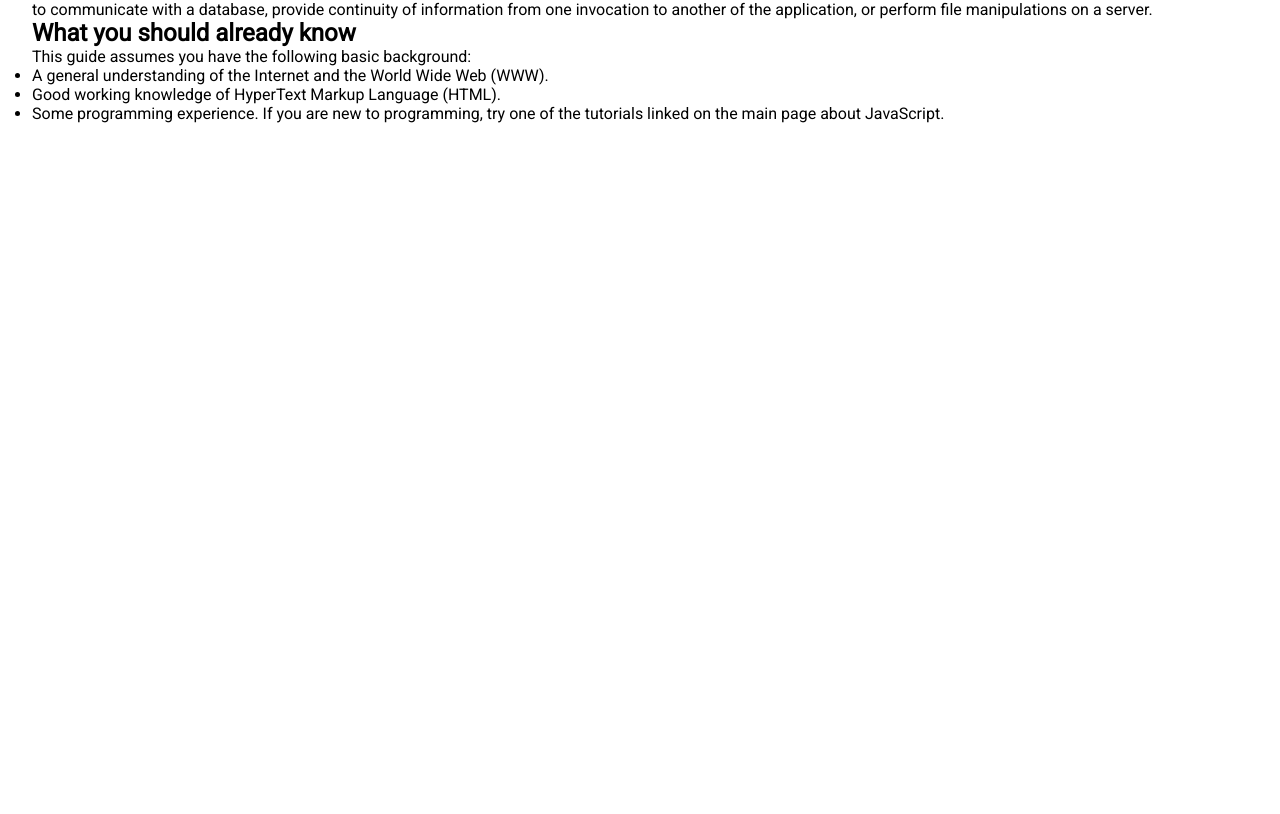
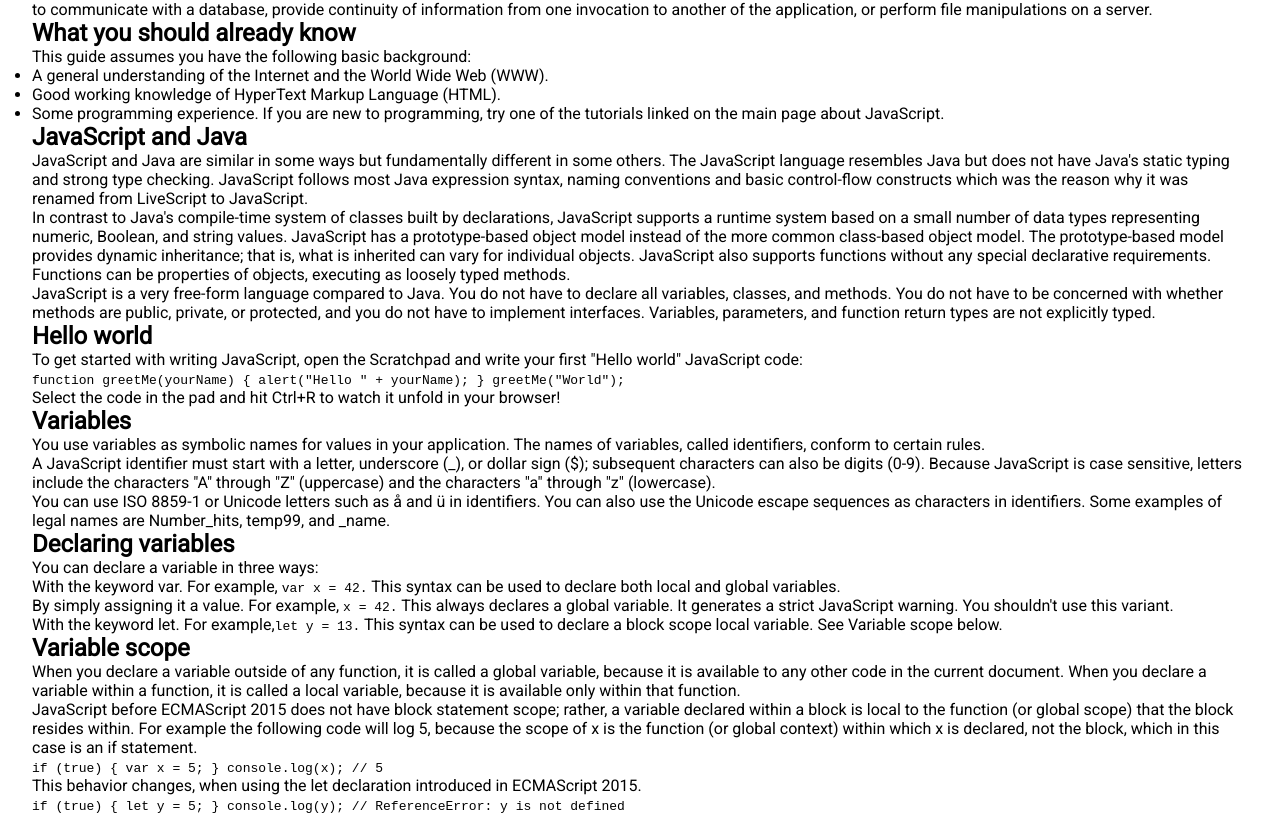
Before and after one commit to irenemanas/JS-documentation-page, a website: page src/html/index.html in a window 1280 px wide. Shown: the part 487-1301 px from the top of the page. Before the commit the page ends 800 px from the top, so only its background shows below. Drawn offline with nearby package versions, Linux system fonts and the light colour scheme; files that its build step writes are made by us from their sources.

Commit message:
Add main html content

```diff
--- a/src/html/partials/main.html
+++ b/src/html/partials/main.html
@@ -1,10 +1,11 @@
 <main class="page__main">
+  <section>
     <header><h2>Introduction</h2></header>
     <article>
       <p>
-      JavaScript is a cross-platform, object-oriented scripting language. It is a small and lightweight language. Inside
-      a host environment (for example, a web browser), JavaScript can be connected to the objects of its environment to
-      provide programmatic control over them.
+        JavaScript is a cross-platform, object-oriented scripting language. It is a small and lightweight language.
+        Inside a host environment (for example, a web browser), JavaScript can be connected to the objects of its
+        environment to provide programmatic control over them.
       </p>
       <p>
         JavaScript contains a standard library of objects, such as Array, Date, and Math, and a core set of language
@@ -14,17 +15,19 @@
       <ul>
         <li>
           JavaScript contains a standard library of objects, such as Array, Date, and Math, and a core set of language
-        elements such as operators, control structures, and statements. Core JavaScript can be extended for a variety of
-        purposes by supplementing it with additional objects; for example:
+          elements such as operators, control structures, and statements. Core JavaScript can be extended for a variety
+          of purposes by supplementing it with additional objects; for example:
         </li>
         <li>
           Server-side JavaScript extends the core language by supplying objects relevant to running JavaScript on a
           server. For example, server-side extensions allow an application to communicate with a database, provide
-        continuity of information from one invocation to another of the application, or perform file manipulations on a
-        server.
+          continuity of information from one invocation to another of the application, or perform file manipulations on
+          a server.
         </li>
       </ul>
     </article>
+  </section>
+  <section>
     <header><h2>What you should already know</h2></header>
     <article>
       <p>This guide assumes you have the following basic background:</p>
@@ -37,4 +40,94 @@
         </li>
       </ul>
     </article>
+  </section>
+  <section>
+    <header><h2>JavaScript and Java</h2></header>
+    <article>
+      <p>
+        JavaScript and Java are similar in some ways but fundamentally different in some others. The JavaScript language
+        resembles Java but does not have Java's static typing and strong type checking. JavaScript follows most Java
+        expression syntax, naming conventions and basic control-flow constructs which was the reason why it was renamed
+        from LiveScript to JavaScript.
+      </p>
+      <p>
+        In contrast to Java's compile-time system of classes built by declarations, JavaScript supports a runtime system
+        based on a small number of data types representing numeric, Boolean, and string values. JavaScript has a
+        prototype-based object model instead of the more common class-based object model. The prototype-based model
+        provides dynamic inheritance; that is, what is inherited can vary for individual objects. JavaScript also
+        supports functions without any special declarative requirements. Functions can be properties of objects,
+        executing as loosely typed methods.
+      </p>
+      <p>
+        JavaScript is a very free-form language compared to Java. You do not have to declare all variables, classes, and
+        methods. You do not have to be concerned with whether methods are public, private, or protected, and you do not
+        have to implement interfaces. Variables, parameters, and function return types are not explicitly typed.
+      </p>
+    </article>
+  </section>
+  <section>
+    <header><h2>Hello world</h2></header>
+    <article>
+      <p>
+        To get started with writing JavaScript, open the Scratchpad and write your first "Hello world" JavaScript code:
+      </p>
+      <code>function greetMe(yourName) { alert("Hello " + yourName); } greetMe("World"); </code>
+      <p>Select the code in the pad and hit Ctrl+R to watch it unfold in your browser!</p>
+    </article>
+  </section>
+  <section>
+    <header><h2>Variables</h2></header>
+    <article>
+      <p>
+        You use variables as symbolic names for values in your application. The names of variables, called identifiers,
+        conform to certain rules.
+      </p>
+      <p>
+        A JavaScript identifier must start with a letter, underscore (_), or dollar sign ($); subsequent characters can
+        also be digits (0-9). Because JavaScript is case sensitive, letters include the characters "A" through "Z"
+        (uppercase) and the characters "a" through "z" (lowercase).
+      </p>
+      <p>
+        You can use ISO 8859-1 or Unicode letters such as å and ü in identifiers. You can also use the Unicode escape
+        sequences as characters in identifiers. Some examples of legal names are Number_hits, temp99, and _name.
+      </p>
+    </article>
+  </section>
+  <section>
+    <header><h2>Declaring variables</h2></header>
+    <article>
+      <p>You can declare a variable in three ways:</p>
+      <p>
+        With the keyword var. For example, <code>var x = 42.</code> This syntax can be used to declare both local and
+        global variables.
+      </p>
+      <p>
+        By simply assigning it a value. For example, <code><code>x = 42.</code></code> This always declares a global
+        variable. It generates a strict JavaScript warning. You shouldn't use this variant.
+      </p>
+      <p>
+        With the keyword let. For example,<code>let y = 13.</code> This syntax can be used to declare a block scope
+        local variable. See Variable scope below.
+      </p>
+    </article>
+  </section>
+  <section>
+    <header><h2>Variable scope</h2></header>
+    <article>
+      <p>
+        When you declare a variable outside of any function, it is called a global variable, because it is available to
+        any other code in the current document. When you declare a variable within a function, it is called a local
+        variable, because it is available only within that function.
+      </p>
+      <p>
+        JavaScript before ECMAScript 2015 does not have block statement scope; rather, a variable declared within a
+        block is local to the function (or global scope) that the block resides within. For example the following code
+        will log 5, because the scope of x is the function (or global context) within which x is declared, not the
+        block, which in this case is an if statement.
+      </p>
+      <code>if (true) { var x = 5; } console.log(x); // 5</code>
+      <p>This behavior changes, when using the let declaration introduced in ECMAScript 2015.</p>
+      <code>if (true) { let y = 5; } console.log(y); // ReferenceError: y is not defined</code>
+    </article>
+  </section>
 </main>
```
Lines whose indentation alone changed are shown as unchanged.
